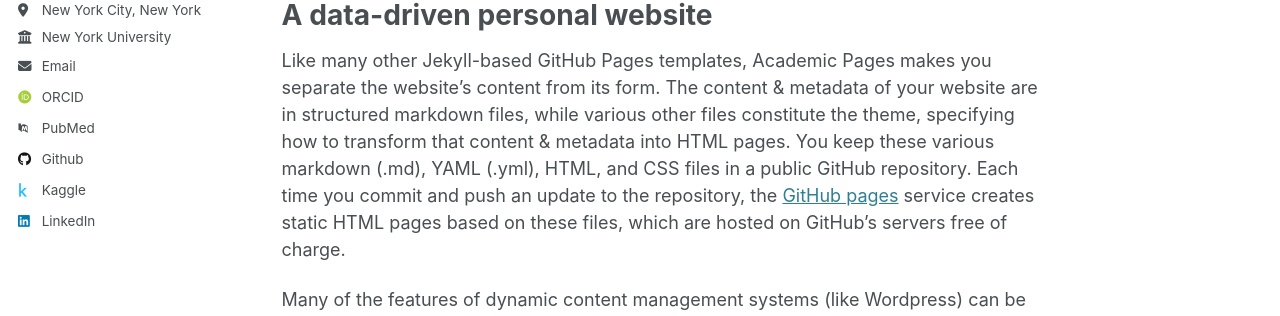
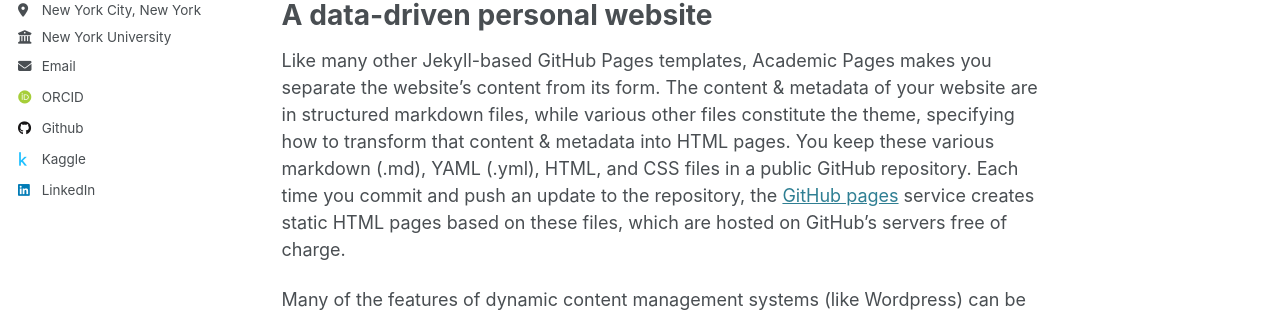
Before and after one commit to HeroHassett/HeroHassett.github.io, a Jekyll site: the page built from _pages/about.md, in a window 1280 px wide. Shown: the part 444-760 px from the top of the page. Built offline with Jekyll 4.4.1, drawn with Linux system fonts in a browser that asks for light colours; some web fonts are replaced.

Commit message:
Updated config
I fixed the linkedin username and I removed pubmed and google scholar (add both of these back later)

```diff
--- a/_config.yml
+++ b/_config.yml
@@ -36,7 +36,7 @@ author:
   impactstory      : # URL
   orcid            : "https://orcid.org/0009-0005-4551-8721"
   semantic         : # URL
-  pubmed           : "https://www.ncbi.nlm.nih.gov/pubmed/?term=john+snow"
+  pubmed           : #"https://www.ncbi.nlm.nih.gov/pubmed/?term=john+snow"
   researchgate     : # URL
   scopus           : # URL
 
@@ -58,7 +58,7 @@ author:
   keybase          : # Username
   instagram        : # Username
   lastfm           : # Username
-  linkedin         : "https://www.linkedin.com/in/alex-hassett-1940a9256/" # Username
+  linkedin         : "alex-hassett-1940a9256" # Username
   mastodon         : # URL
   medium           : # URL
   pinterest        : # Username
```
Also changed, not shown: 1 other file.
